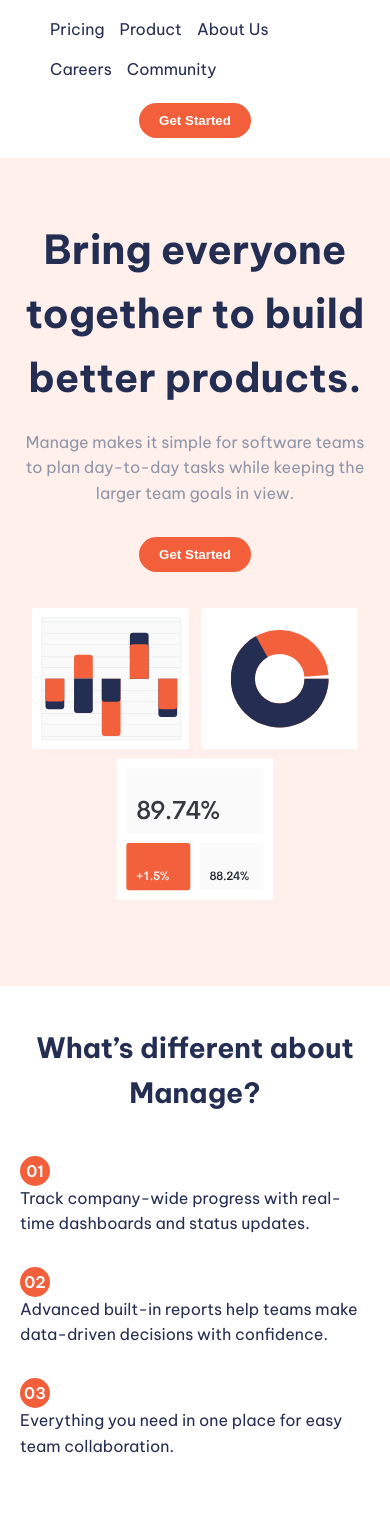
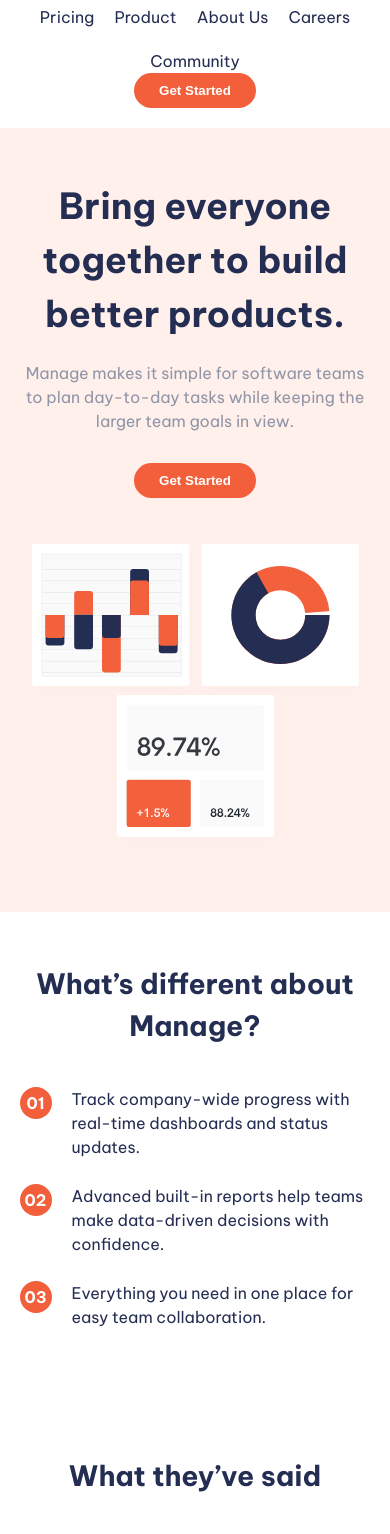
Before and after one commit to Jaskaran-Singh-Github/Manage_Landing_page, a plain HTML site: page index.html in a window 390 px wide. Shown: the part 55-1589 px from the top of the page. Drawn offline with Linux system fonts and the light colour scheme.

Commit message:
commit index.html file

```diff
--- a/index.html
+++ b/index.html
@@ -1,11 +1,9 @@
 <!DOCTYPE html>
 <html lang="en">
 <head>
-  <meta charset="UTF-8" />
-  <meta name="viewport" content="width=device-width, initial-scale=1.0" />
+  <meta charset="UTF-8">
+  <meta name="viewport" content="width=device-width, initial-scale=1.0">
   <title>Manage Landing Page</title>
-  <link rel="preconnect" href="https://fonts.googleapis.com">
-  <link rel="preconnect" href="https://fonts.gstatic.com" crossorigin>
   <link href="https://fonts.googleapis.com/css2?family=Be+Vietnam+Pro:wght@400;600;700&display=swap" rel="stylesheet">
   <style>
     * {
@@ -16,13 +14,13 @@
 
     body {
       font-family: 'Be Vietnam Pro', sans-serif;
-      line-height: 1.6;
       color: #242d52;
+      line-height: 1.5;
     }
 
-    header, footer {
+    header {
       background: white;
-      padding: 20px 50px;
+      padding: 20px 5vw;
       display: flex;
       justify-content: space-between;
       align-items: center;
@@ -32,7 +30,7 @@
     nav {
       display: flex;
       flex-wrap: wrap;
-      gap: 15px;
+      gap: 20px;
     }
 
     nav a {
@@ -44,30 +42,30 @@
     .btn {
       background: #f25f3a;
       color: white;
-      padding: 10px 20px;
+      padding: 10px 25px;
       border: none;
       border-radius: 30px;
+      font-weight: 600;
       cursor: pointer;
-      font-weight: 600;
     }
 
     .hero {
       display: flex;
       justify-content: space-between;
       align-items: center;
-      padding: 100px 50px;
+      padding: 6vh 5vw;
       background: #fff0ec;
       flex-wrap: wrap;
-      gap: 30px;
+      gap: 40px;
     }
 
     .hero-text {
-      max-width: 500px;
-      flex: 1 1 300px;
+      flex: 1;
+      min-width: 300px;
     }
 
     .hero h1 {
-      font-size: 40px;
+      font-size: 36px;
       margin-bottom: 20px;
     }
 
@@ -79,36 +77,35 @@
     .hero img {
       width: 100%;
       max-width: 400px;
-      flex: 1 1 300px;
     }
 
     .features, .testimonials {
-      padding: 80px 50px;
+      padding: 6vh 5vw;
     }
 
     .features h2, .testimonials h2 {
+      text-align: center;
       font-size: 28px;
       margin-bottom: 40px;
-      text-align: center;
     }
 
     .feature {
       display: flex;
       align-items: flex-start;
-      margin-bottom: 30px;
-      flex-wrap: wrap;
+      gap: 20px;
+      margin-bottom: 25px;
     }
 
     .feature span {
       background: #f25f3a;
       color: white;
       border-radius: 50%;
-      width: 30px;
-      height: 30px;
+      width: 32px;
+      height: 32px;
       text-align: center;
-      line-height: 30px;
-      font-weight: 600;
-      margin-right: 20px;
+      line-height: 32px;
+      font-weight: bold;
+      flex-shrink: 0;
     }
 
     .testimonial-container {
@@ -119,8 +116,8 @@
     }
 
     .testimonial {
+      max-width: 300px;
       text-align: center;
-      max-width: 300px;
     }
 
     .testimonial p {
@@ -133,27 +130,29 @@
     .cta {
       background: #f25f3a;
       color: white;
-      padding: 50px;
+      padding: 6vh 5vw;
       text-align: center;
     }
 
     .cta h3 {
+      font-size: 24px;
       margin-bottom: 20px;
-      font-size: 24px;
     }
 
     footer {
-      flex-wrap: wrap;
-      justify-content: space-around;
       background: #1d1e25;
       color: white;
-      padding: 40px 20px;
+      display: flex;
+      flex-wrap: wrap;
+      justify-content: space-between;
+      align-items: center;
+      padding: 4vh 5vw;
     }
 
     footer a {
       color: #bbb;
       text-decoration: none;
-      margin: 5px 10px;
+      margin: 0 10px;
     }
 
     .socials {
@@ -168,25 +167,19 @@
     }
 
     @media (max-width: 768px) {
-      .hero {
+      .hero, header, footer {
         flex-direction: column;
+        align-items: center;
         text-align: center;
-        padding: 60px 20px;
       }
 
-      .features, .testimonials {
-        padding: 40px 20px;
+      nav {
+        justify-content: center;
+        margin-top: 10px;
       }
 
       .testimonial-container {
         flex-direction: column;
-        align-items: center;
-      }
-
-      header, footer {
-        flex-direction: column;
-        gap: 20px;
-        text-align: center;
       }
     }
   </style>
@@ -258,9 +251,7 @@
   </section>
 
   <footer>
-    <div>
-      <img src="images/logo.svg" alt="Manage Logo">
-    </div>
+    <div><img src="images/logo.svg" alt="Manage Logo"></div>
     <div class="socials">
       <a href="#"><img src="images/icon-facebook.svg" alt="Facebook"></a>
       <a href="#"><img src="images/icon-youtube.svg" alt="YouTube"></a>
```
